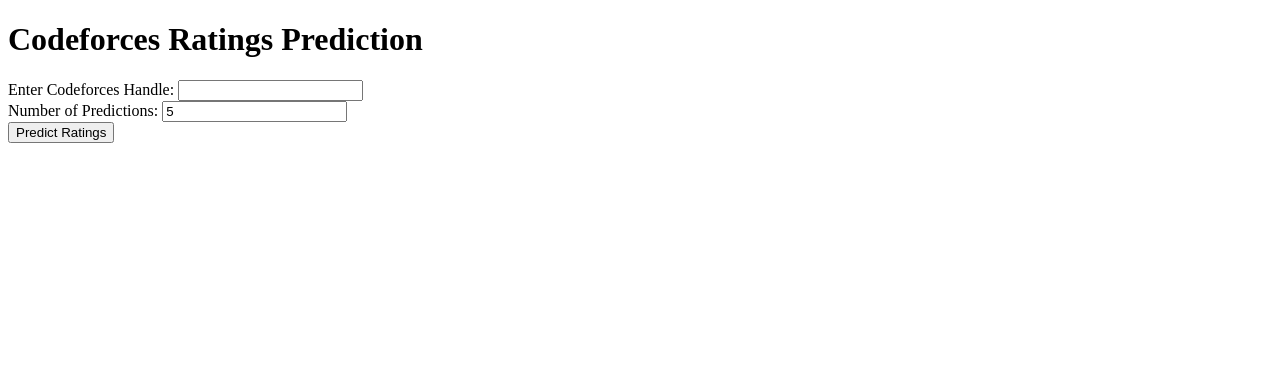
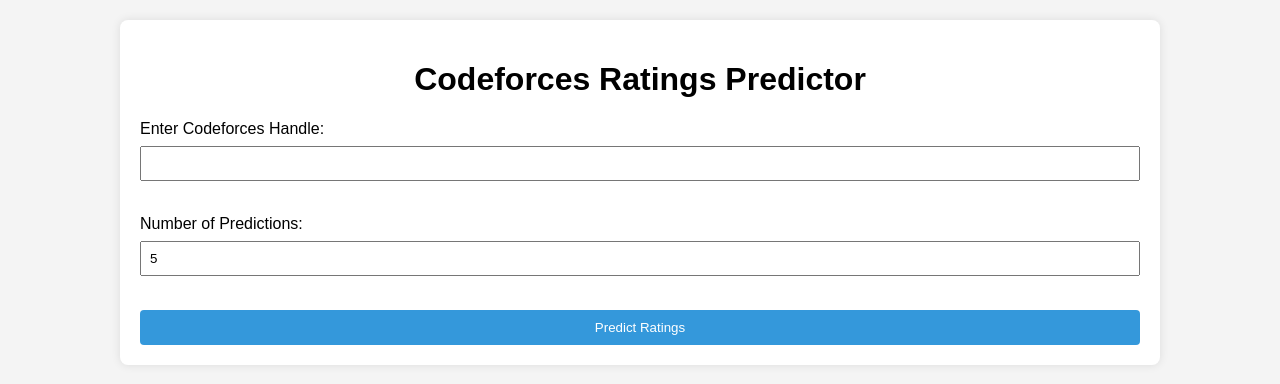
Before and after one commit to Enigma-52/Codeforces-Insights, a Flask app: page / in a window 1280 px wide. Shown: the top 384 px of the page. Run offline with Flask 3, Linux system fonts and the light colour scheme.

Commit message:
Update index.html

```diff
--- a/templates/index.html
+++ b/templates/index.html
@@ -5,12 +5,17 @@
     <meta charset="UTF-8">
     <meta name="viewport" content="width=device-width, initial-scale=1.0">
     <title>Codeforces Ratings Prediction</title>
+    <link rel="stylesheet" href="{{ url_for('static', filename='styles.css') }}">
     <script src="https://cdn.jsdelivr.net/npm/chart.js"></script>
 </head>
 
 <body>
-    <h1>Codeforces Ratings Prediction</h1>
+    <div class="container">
+        <header>
+            <h1>Codeforces Ratings Predictor</h1>
+        </header>
 
+        <section class="prediction-form">
             <form method="post">
                 <label for="username">Enter Codeforces Handle:</label>
                 <input type="text" name="username" required>
@@ -20,11 +25,12 @@
                 <br>
                 <button type="submit">Predict Ratings</button>
             </form>
+        </section>
 
         {% if all_ratings %}
-    <div>
+        <section class="chart-section">
             <canvas id="ratingChart" width="800" height="200"></canvas>
-    </div>
+        </section>
 
     <script>
         function generateArray(start, end) {
@@ -68,6 +74,8 @@
   ],
 };
 
+
+
 // Create the chart
 var ratingChart = new Chart(ctx, {
   type: 'line',
```
Lines whose indentation alone changed are shown as unchanged.
